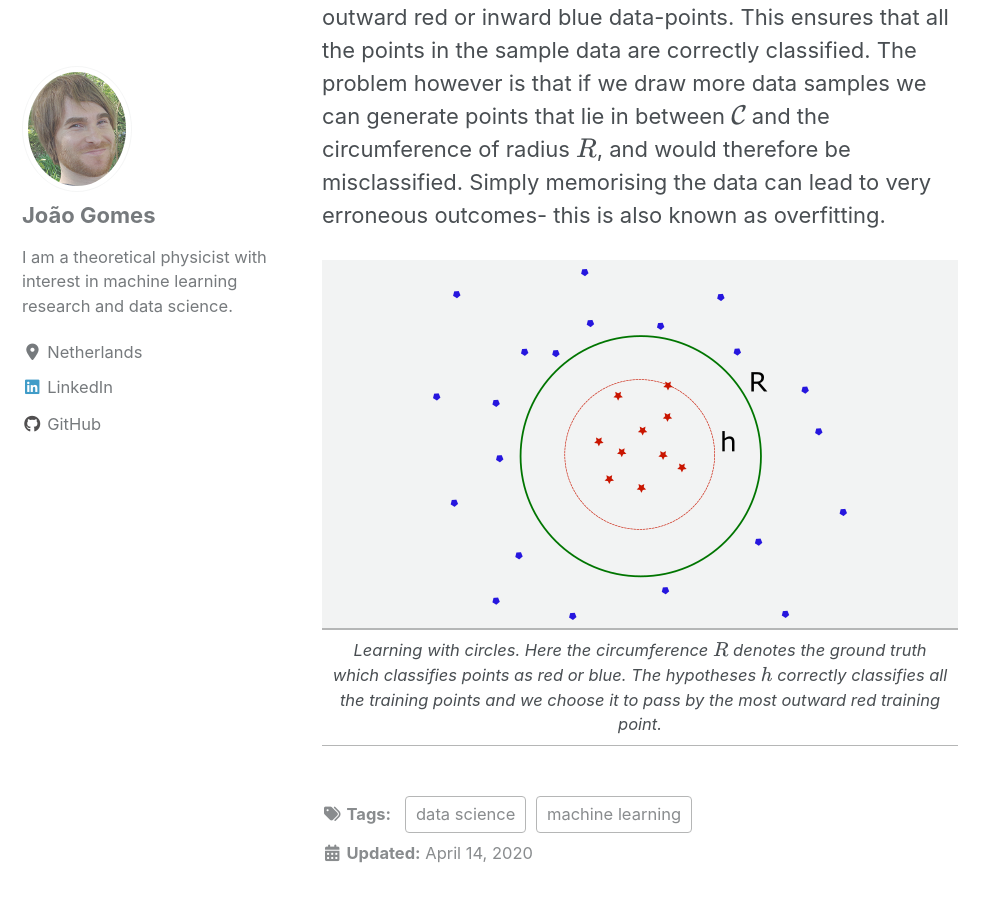
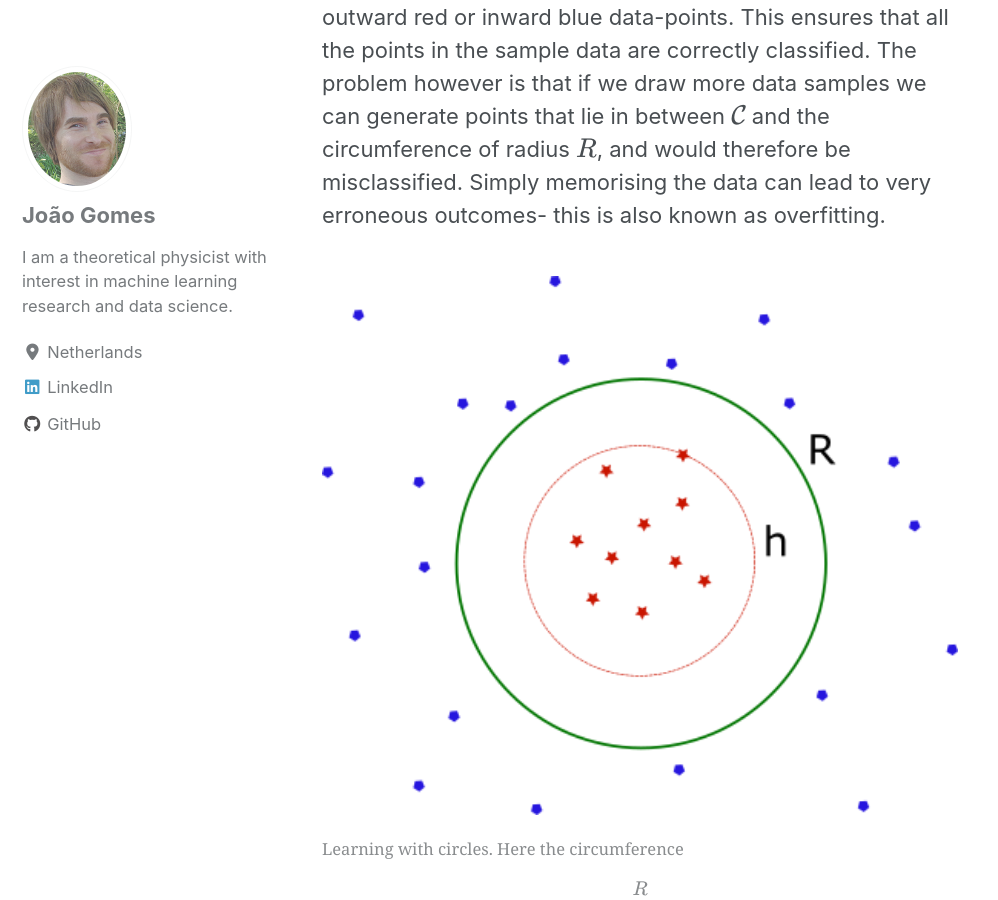
Before and after one commit to joaomvg/ml-pelican-website, a Jekyll site: the page built from _posts/2020-4-14-PAC_learning.md, in a window 1280 px wide and 900 px high, scrolled down 1649 px. Shown: the whole window, without its empty margins (0-998 px from the left). Built offline with Jekyll 4.4.1, drawn with Linux system fonts in a browser that asks for light colours; cached includes are drawn as plain includes; nearby versions of some CDN libraries; formulas are drawn with MathJax 3.

Commit message:
new caption

```diff
--- a/_posts/2020-4-14-PAC_learning.md
+++ b/_posts/2020-4-14-PAC_learning.md
@@ -24,6 +24,4 @@
 
 One of the simplest algorithm is to draw a decision boundary, call it $$\mathcal{C}$$, that is as close as possible to the most outward red or inward blue data-points. This ensures that all the points in the sample data are correctly classified. The problem however is that if we draw more data samples we can generate points that lie in between $$\mathcal{C}$$ and the circumference of radius $$R$$, and would therefore be misclassified. Simply memorising the data can lead to very erroneous outcomes- this is also known as overfitting.
 
-|![PAC learning](/images/PAC learning.png "PAC learning with circles.")|
-|:-:|
-| *Learning with circles. Here the circumference $$R$$ denotes the ground truth which classifies points as red or blue. The hypotheses $$h$$ correctly classifies all the training points and we choose it to pass by the most outward red training point.* |
+{% include image.html url="/images/PAC learning.png" description="Learning with circles. Here the circumference $$R$$ denotes the ground truth which classifies points as red or blue. The hypotheses $$h$$ correctly classifies all the training points and we choose it to pass by the most outward red training point." %}
```
